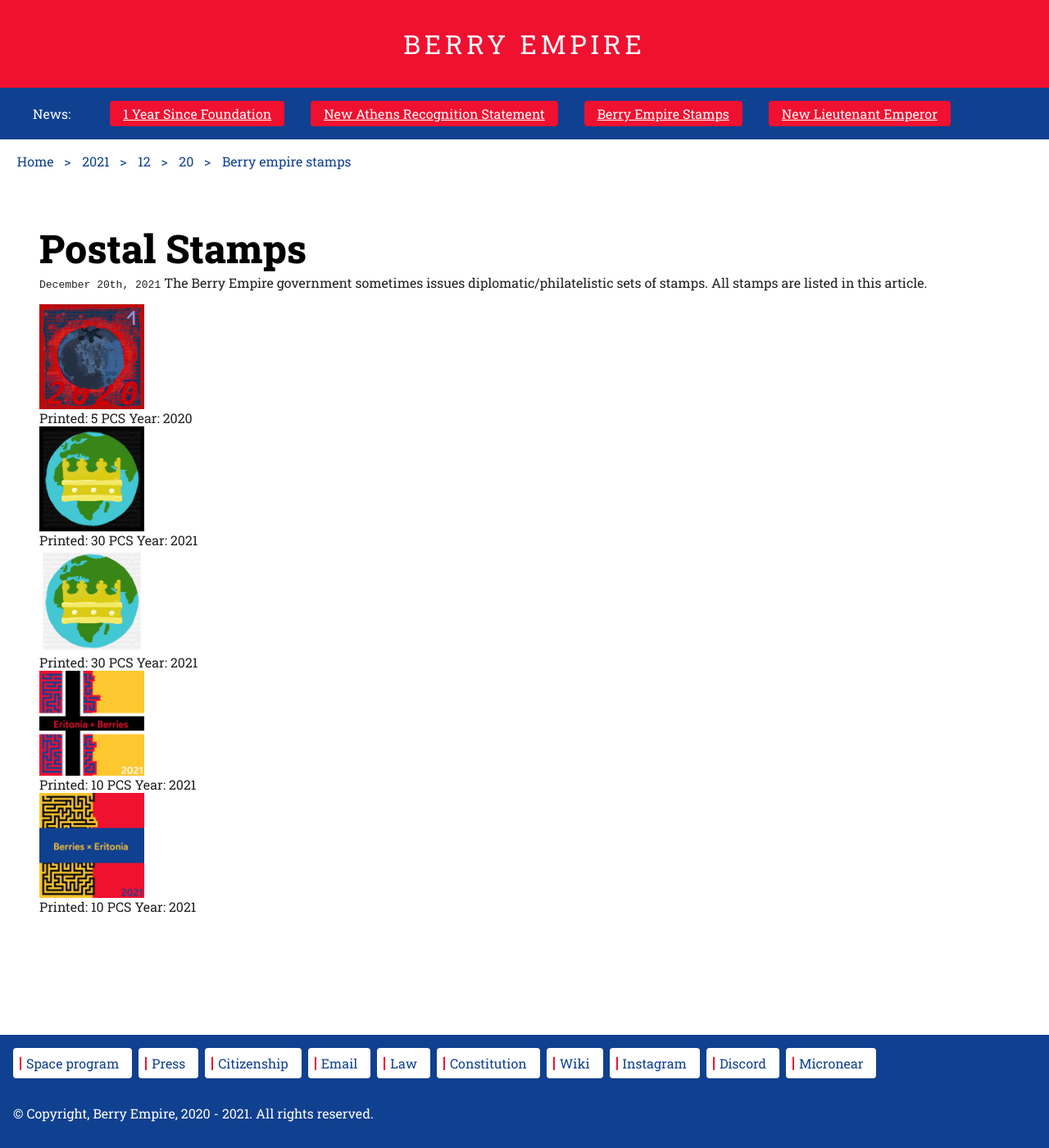
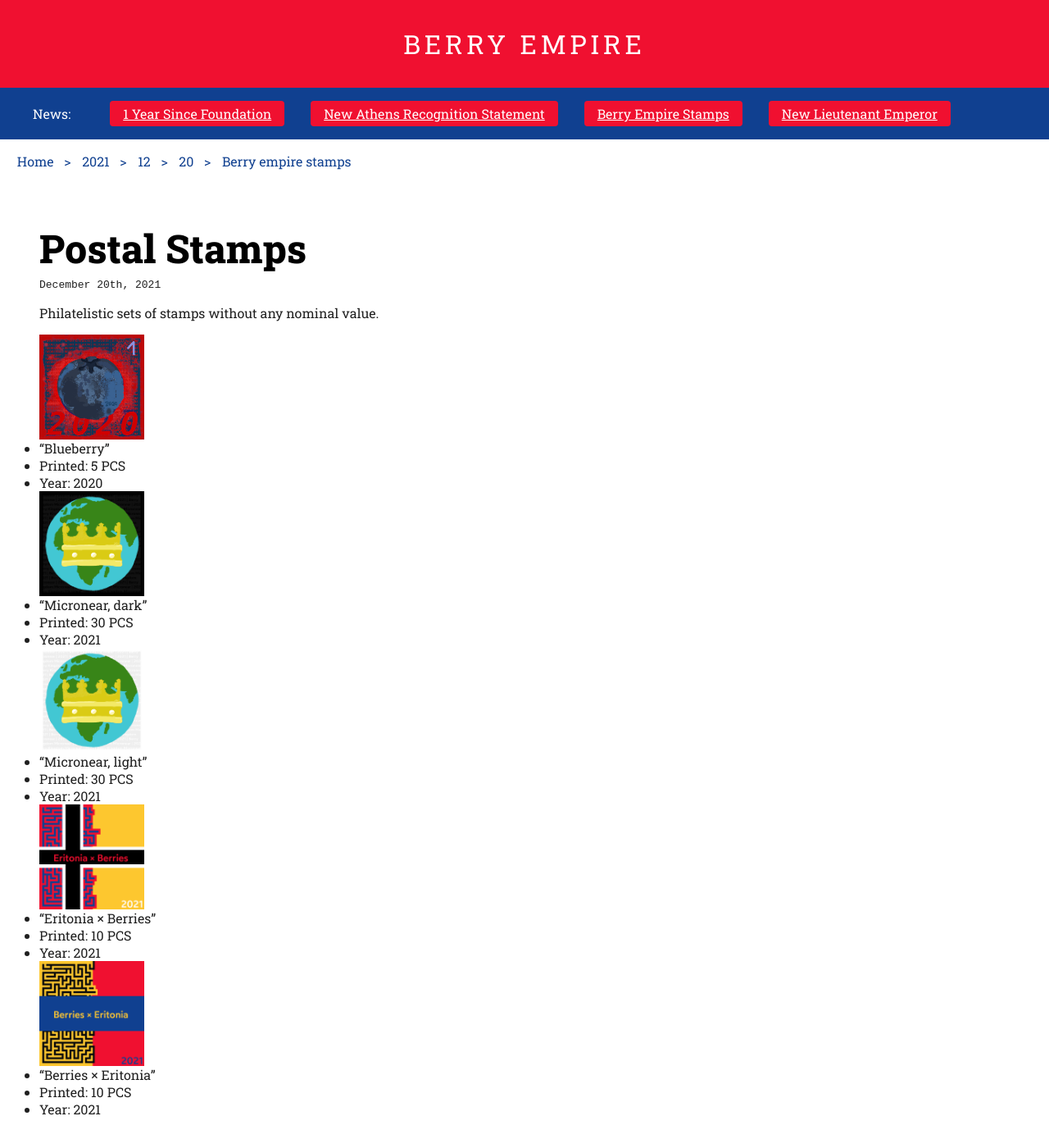
Before and after one commit to berryempire/berryempire.github.io, a Jekyll site: the page built from _posts/2021-12-20-berry-empire-stamps.md, in a window 1280 px wide and 1400 px high. Shown: the whole window at 82% size. Built offline with Jekyll 4.4.1, drawn with Linux system fonts in a browser that asks for light colours; our own code applies the rules of GitHub Pages for plain Markdown files.

Commit message:
Update 2021-12-20-berry-empire-stamps.md

```diff
--- a/_posts/2021-12-20-berry-empire-stamps.md
+++ b/_posts/2021-12-20-berry-empire-stamps.md
@@ -1,22 +1,34 @@
 # Postal Stamps
 `December 20th, 2021`
-The Berry Empire government sometimes issues diplomatic/philatelistic sets of stamps.
-All stamps are listed in this article.
 
-<div>
+Philatelistic sets of stamps without any nominal value.
+
 <div class="stamp" style="background-image:url(/images/stamps/1.png)"></div>
-Printed: 5 PCS
-Year: 2020
+
+- "Blueberry"
+- Printed: 5 PCS
+- Year: 2020
+
 <div class="stamp" style="background-image:url(/images/stamps/2.png)"></div>
-Printed: 30 PCS
-Year: 2021
+
+- "Micronear, dark"
+- Printed: 30 PCS
+- Year: 2021
+
 <div class="stamp" style="background-image:url(/images/stamps/3.png)"></div>
-Printed: 30 PCS
-Year: 2021
+
+- "Micronear, light"
+- Printed: 30 PCS
+- Year: 2021
+
 <div class="stamp" style="background-image:url(/images/stamps/4.png)"></div>
-Printed: 10 PCS
-Year: 2021
+
+- "Eritonia × Berries"
+- Printed: 10 PCS
+- Year: 2021
+
 <div class="stamp" style="background-image:url(/images/stamps/5.png)"></div>
-Printed: 10 PCS
-Year: 2021
-</div>
+
+- "Berries × Eritonia"
+- Printed: 10 PCS
+- Year: 2021
```
